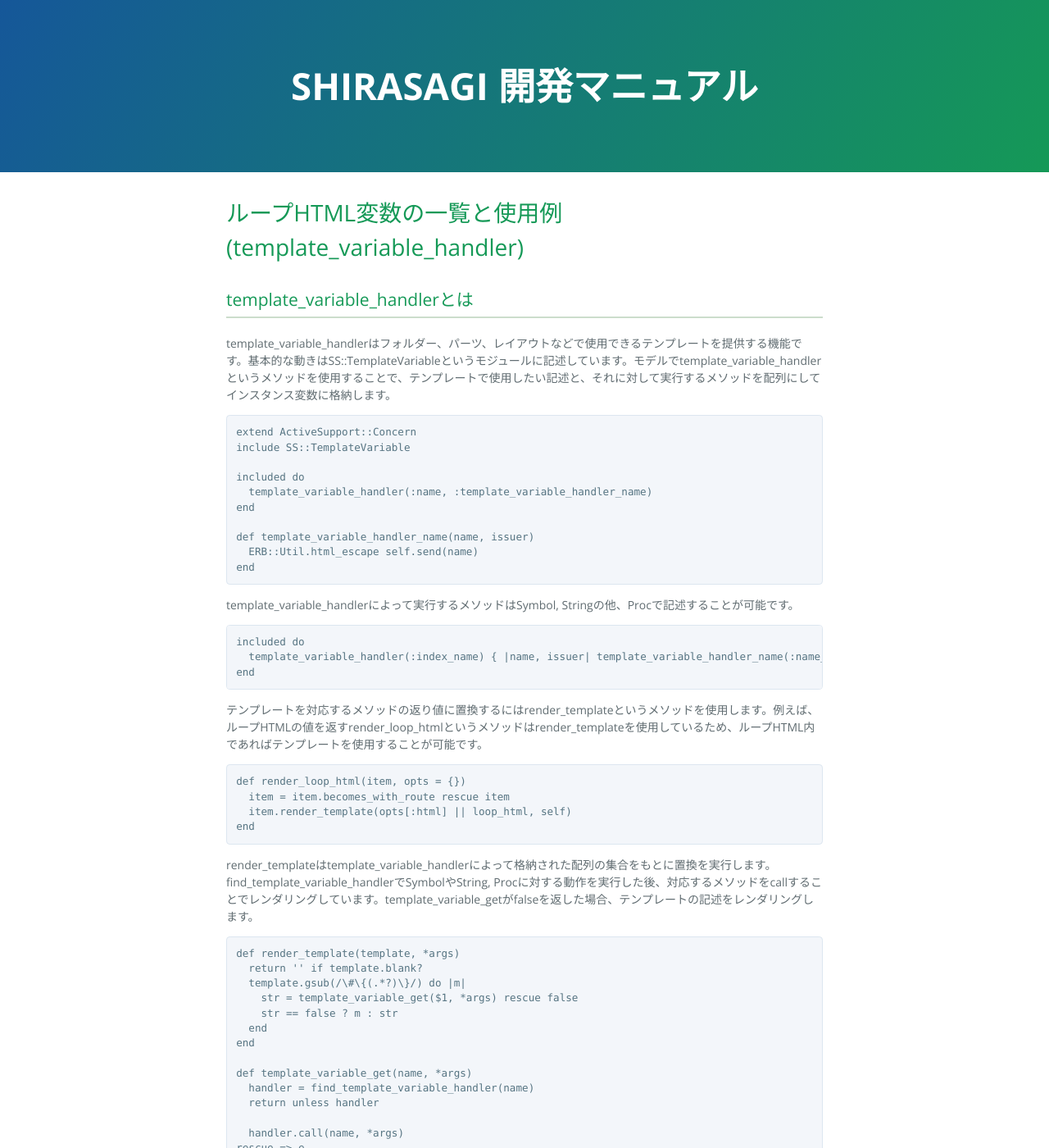
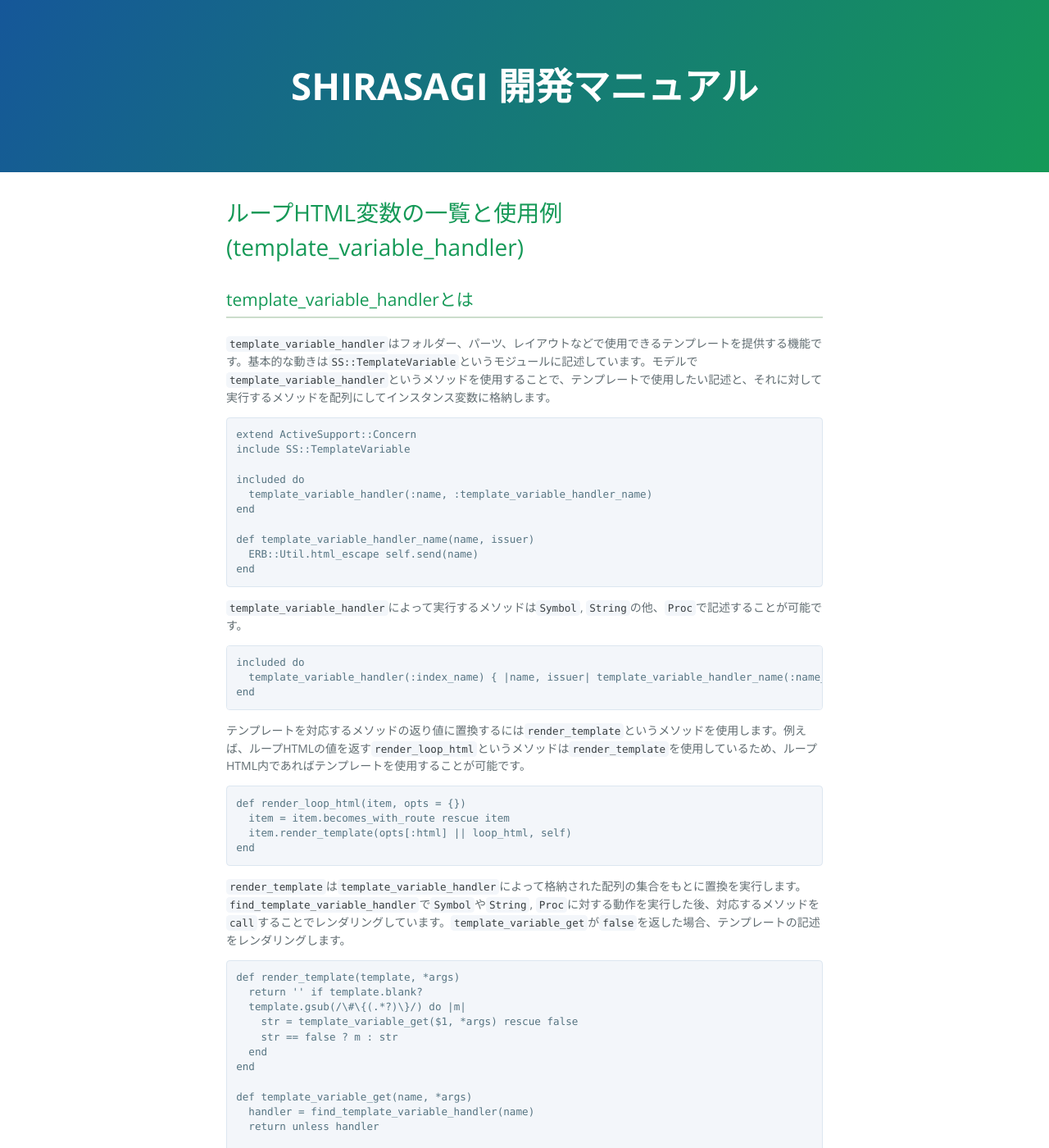
Before and after one commit to shirasagi/shirasagi.github.io, a Jekyll site: the page built from devel/template_variable_handler.md, in a window 1280 px wide and 1400 px high. Shown: the whole window at 82% size. Built offline with Jekyll 4.4.1, drawn with Linux system fonts in a browser that asks for light colours; nearby versions of some CDN libraries; some of the changed text lies outside the part shown.

Commit message:
[Modify]inline code

```diff
--- a/devel/template_variable_handler.md
+++ b/devel/template_variable_handler.md
@@ -5,7 +5,7 @@
 
 ## template_variable_handlerとは
 
-template_variable_handlerはフォルダー、パーツ、レイアウトなどで使用できるテンプレートを提供する機能です。基本的な動きはSS::TemplateVariableというモジュールに記述しています。モデルでtemplate_variable_handlerというメソッドを使用することで、テンプレートで使用したい記述と、それに対して実行するメソッドを配列にしてインスタンス変数に格納します。
+`template_variable_handler`はフォルダー、パーツ、レイアウトなどで使用できるテンプレートを提供する機能です。基本的な動きは`SS::TemplateVariable`というモジュールに記述しています。モデルで`template_variable_handler`というメソッドを使用することで、テンプレートで使用したい記述と、それに対して実行するメソッドを配列にしてインスタンス変数に格納します。
 
 ~~~ruby
 extend ActiveSupport::Concern
@@ -20,7 +20,7 @@
 end
 ~~~
 
-template_variable_handlerによって実行するメソッドはSymbol, Stringの他、Procで記述することが可能です。
+`template_variable_handler`によって実行するメソッドは`Symbol`, `String`の他、`Proc`で記述することが可能です。
 
 ~~~ruby
 included do
@@ -28,7 +28,7 @@
 end
 ~~~
 
-テンプレートを対応するメソッドの返り値に置換するにはrender_templateというメソッドを使用します。例えば、ループHTMLの値を返すrender_loop_htmlというメソッドはrender_templateを使用しているため、ループHTML内であればテンプレートを使用することが可能です。
+テンプレートを対応するメソッドの返り値に置換するには`render_template`というメソッドを使用します。例えば、ループHTMLの値を返す`render_loop_html`というメソッドは`render_template`を使用しているため、ループHTML内であればテンプレートを使用することが可能です。
 
 ~~~ruby
 def render_loop_html(item, opts = {})
@@ -37,7 +37,7 @@
 end
 ~~~
 
-render_templateはtemplate_variable_handlerによって格納された配列の集合をもとに置換を実行します。find_template_variable_handlerでSymbolやString, Procに対する動作を実行した後、対応するメソッドをcallすることでレンダリングしています。template_variable_getがfalseを返した場合、テンプレートの記述をレンダリングします。
+`render_template`は`template_variable_handler`によって格納された配列の集合をもとに置換を実行します。`find_template_variable_handler`で`Symbol`や`String`, `Proc`に対する動作を実行した後、対応するメソッドを`call`することでレンダリングしています。`template_variable_get`が`false`を返した場合、テンプレートの記述をレンダリングします。
 
 ~~~ruby
 def render_template(template, *args)
@@ -61,7 +61,7 @@
 
 ## テンプレートの使用例
 
-テンプレートはループHTMLなどに#{name}のように記述することで使用できます。標準機能のフォルダーリストでは、以下のように使用しています。
+テンプレートはループHTMLなどに`#{name}`のように記述することで使用できます。標準機能のフォルダーリストでは、以下のように使用しています。
 
 ~~~html
 <article class="item-#{class} #{current}">
@@ -73,7 +73,7 @@
 
 ## <a name="new"></a><a name="current"></a> new, current
 
-new, currentは条件を満たすときにnew, currentを表示するテンプレートです。このテンプレートはclassを追加してスタイルシートを適用したい場合などに使用します。newは該当するコンテンツの更新日時がリスト表示のアドオンで設定した期間が経過するまでの間、newを表示するテンプレートです。currentは該当するコンテンツが現在のコンテンツと同じ場合にcurrentを表示するテンプレートです。使用例を以下に記述します。
+`new`, `current`は条件を満たすときに`new`, `current`を表示するテンプレートです。このテンプレートは`class`を追加してスタイルシートを適用したい場合などに使用します。`new`は該当するコンテンツの更新日時がリスト表示のアドオンで設定した期間が経過するまでの間、`new`を表示するテンプレートです。`current`は該当するコンテンツが現在のコンテンツと同じ場合に`current`を表示するテンプレートです。使用例を以下に記述します。
 
 ~~~html
 <article class="item-#{class} #{new} #{current}">
@@ -86,7 +86,7 @@
 
 ## <a name="child_items"></a> 子リスト表示
 
-\#{child_items}は子リストを表示する特殊なテンプレートです。#{child_items}は子リスト表示というアドオンで返り値を設定します。以下に使用例を記述します。
+`#{child_items}`は子リストを表示する特殊なテンプレートです。`#{child_items}`は子リスト表示というアドオンで返り値を設定します。以下に使用例を記述します。
 
 ~~~html
 <!-- リスト表示のループHTML -->
@@ -153,7 +153,7 @@
 
 ## 条件分岐構文
 
-\#{if 条件分岐タグ}内容A#{end}のように記述することで、条件を満たすとき内容Aが表示されるような条件分岐が可能です。条件分岐構文はレイアウトやパーツで使用できます。条件分岐構文としてif, elsif, elseが使用できます。条件分岐タグは特定の内容を表示する条件を設定するために使用します。
+`#{if 条件分岐タグ}内容A#{end}`のように記述することで、条件を満たすとき内容Aが表示されるような条件分岐が可能です。条件分岐構文はレイアウトやパーツで使用できます。条件分岐構文として`if`, `elsif`, `else`が使用できます。条件分岐タグは特定の内容を表示する条件を設定するために使用します。
 
 |条件分岐タグ|説明|
 |---|---|
@@ -162,7 +162,7 @@
 |in_node('/docs')|ファイル名がdocsから始まるならばtrue, それ以外はfalseを返します。|
 |has_pages()|現在のフォルダーにページがある、または現在のフォルダーのカテゴリーに所属しているならばtrue, それ以外はfalseを返します。|
 
-詳細な動作はCms::PublicFilter::ConditionalTagに記述しています。正規表現のためにconditional_tag_templateとconditional_tag_dataというメソッドを作成しています。テンプレートに記述した条件分岐構文に応じてメソッドを作成しています。条件分岐タグはconditional_tag_handlerというメソッドで判別しています。
+詳細な動作は`Cms::PublicFilter::ConditionalTag`に記述しています。正規表現のために`conditional_tag_template`と`conditional_tag_data`というメソッドを作成しています。テンプレートに記述した条件分岐構文に応じてメソッドを作成しています。条件分岐タグは`conditional_tag_handler`というメソッドで判別しています。
 
 ~~~ruby
 def conditional_tag_handler(matchdata, data)
@@ -189,7 +189,7 @@
 
 ## 使用できるテンプレート
 
-template_variable_handlerによって使用できるテンプレートを以下に記述します。
+`template_variable_handler`によって使用できるテンプレートを以下に記述します。
 
 ### Ckan::Addon::ItemList
 
```
Also changed, not shown: other parts of devel/template_variable_handler.md (+1 -1 lines).
